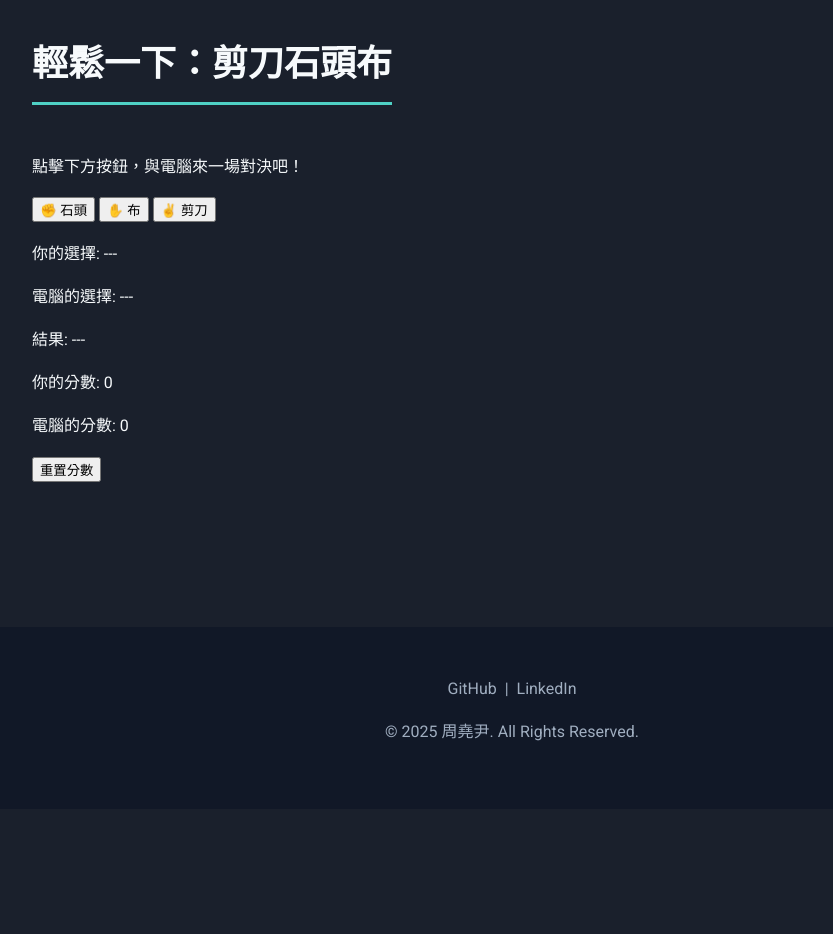
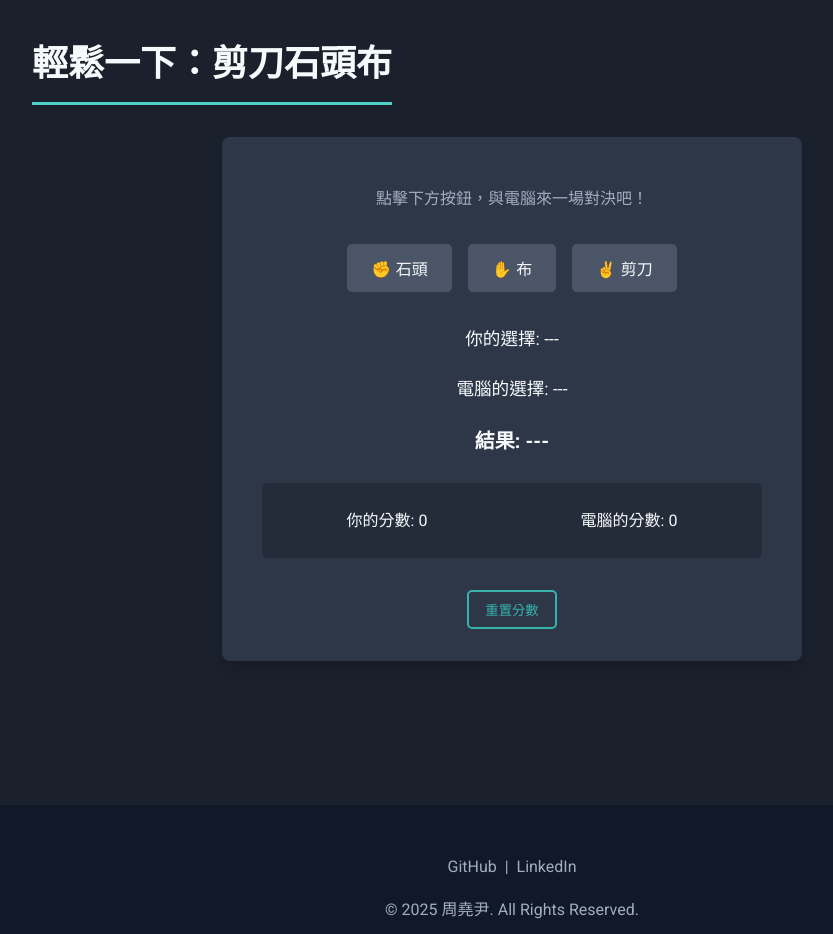
Before and after one commit to yingz8516-web/yingz8516, a plain HTML site: page index.html in a window 1280 px wide. Shown: the part 2140-3074 px from the top of the page, without its empty margins (128-961 px from the left). Before the commit the page ends 2949 px from the top, so only its background shows below. Drawn offline with Linux system fonts and the light colour scheme; a script that the page names is missing.

Commit message:
Update style.css

```diff
--- a/style.css
+++ b/style.css
@@ -235,3 +235,84 @@ a:hover {
         min-height: 50vh;
     }
 }
+/* --- 小遊戲：剪刀石頭布 --- */
+.game-container {
+    background-color: var(--card-background-color);
+    padding: 2rem 2.5rem;
+    border-radius: 8px;
+    box-shadow: var(--shadow);
+    text-align: center;
+    max-width: 500px;
+    margin: 0 auto;
+}
+
+.game-intro {
+    color: var(--text-color-secondary);
+    margin-bottom: 2rem;
+}
+
+.game-choices {
+    display: flex;
+    justify-content: center;
+    gap: 1rem;
+    margin-bottom: 2rem;
+    flex-wrap: wrap;
+}
+
+.choice-btn {
+    background-color: #4a5568; /* a bit lighter than card */
+    color: var(--text-color);
+    border: none;
+    padding: 0.75rem 1.5rem;
+    border-radius: 5px;
+    font-size: 1rem;
+    font-family: var(--header-font);
+    cursor: pointer;
+    transition: background-color 0.3s ease, transform 0.2s ease;
+}
+
+.choice-btn:hover {
+    background-color: #718096;
+    transform: translateY(-3px);
+}
+
+.game-results {
+    margin-bottom: 1.5rem;
+    font-size: 1.1rem;
+    line-height: 1.8;
+}
+
+.game-results .result-text {
+    font-weight: bold;
+    font-size: 1.25rem;
+    margin-top: 1rem;
+}
+
+/* 用於顯示輸贏結果的動態顏色 */
+.result-text .win { color: #68d391; } /* Green */
+.result-text .lose { color: #fc8181; } /* Red */
+.result-text .draw { color: #f6e05e; } /* Yellow */
+
+.game-score {
+    display: flex;
+    justify-content: space-around;
+    background-color: rgba(0,0,0,0.2);
+    padding: 0.5rem;
+    border-radius: 5px;
+    margin-bottom: 2rem;
+}
+
+.btn-secondary {
+    background: none;
+    border: 2px solid var(--accent-color-dark);
+    color: var(--accent-color-dark);
+    padding: 0.5rem 1rem;
+    border-radius: 5px;
+    cursor: pointer;
+    transition: background-color 0.3s, color 0.3s;
+}
+
+.btn-secondary:hover {
+    background-color: var(--accent-color-dark);
+    color: var(--background-color);
+}
```
